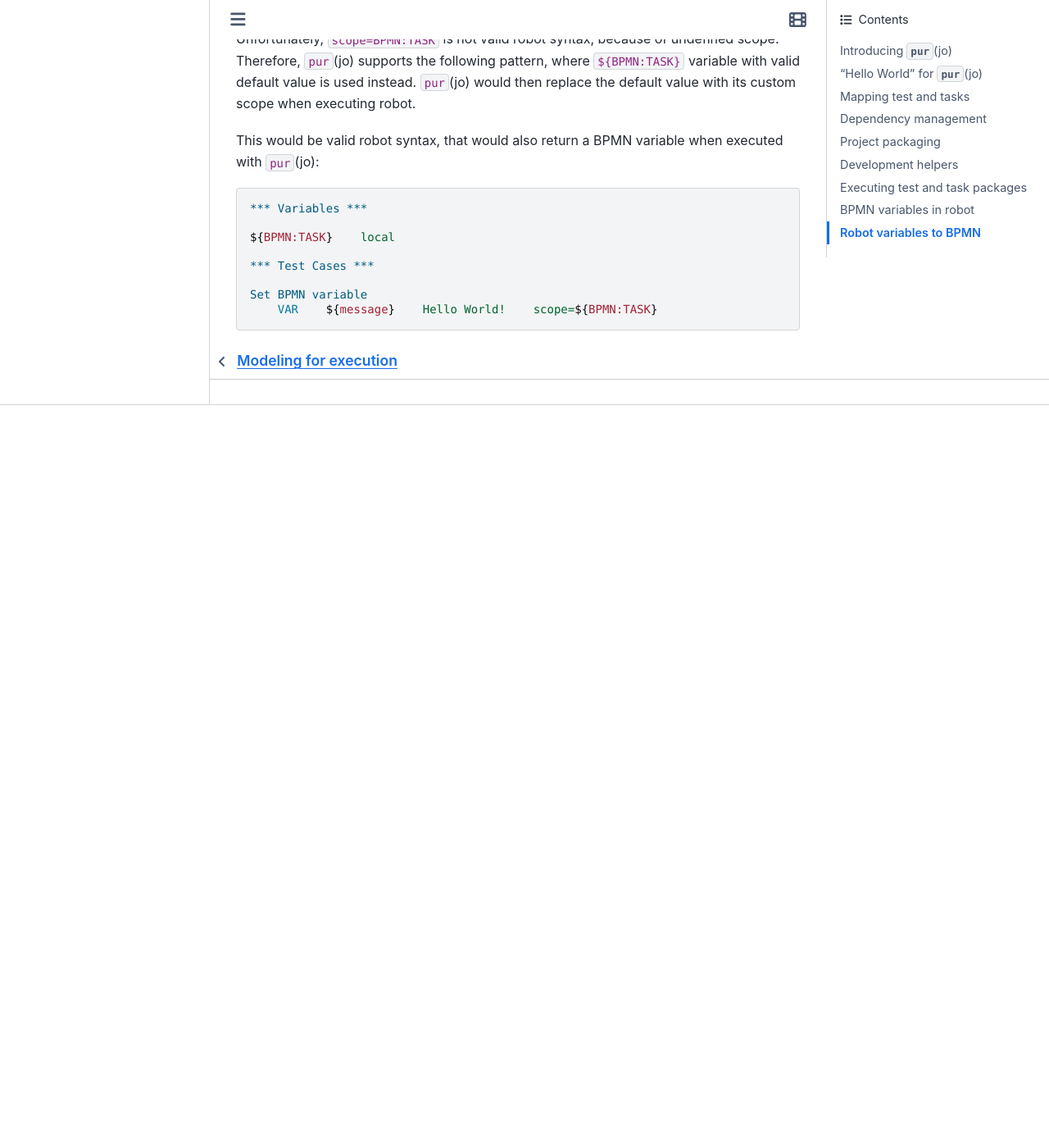
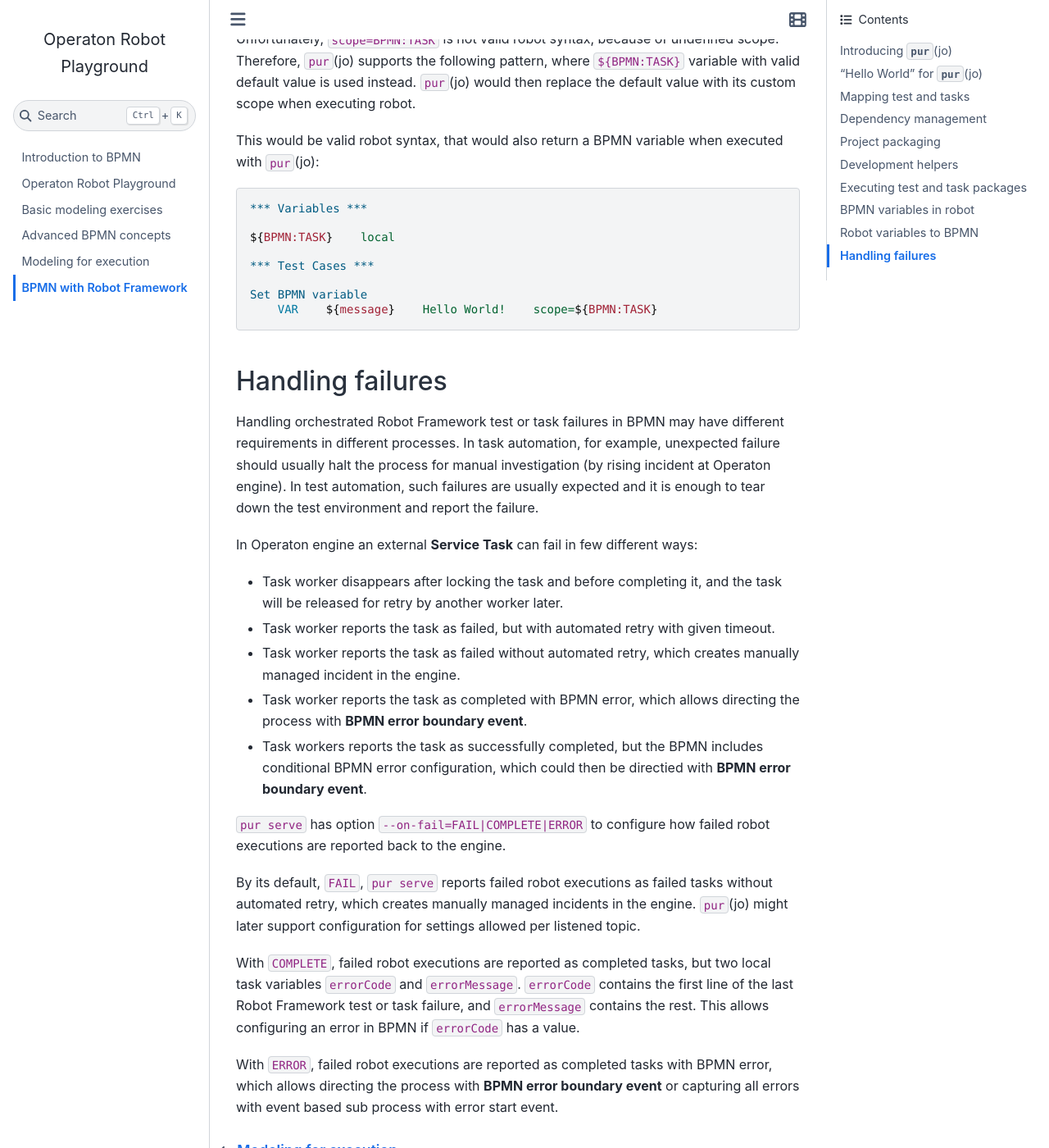
Before and after one commit to datakurre/operaton-robot-playground, a Sphinx documentation site: the page built from docs/purjo/index.md, in a window 1280 px wide and 1400 px high, scrolled down 5451 px. Shown: the whole window at 82% size. Built offline with Sphinx 7.4.7 and the Sphinx Book theme 1.1.4, drawn with Linux system fonts in a browser that asks for light colours; a script that is not in the unit is left out; before the commit the page ends 5945 px from its top, so only the background shows below that; some of the changed text lies outside the part shown.

Commit message:
Add Handling failures

````diff
--- a/docs/purjo/index.md
+++ b/docs/purjo/index.md
@@ -214,3 +214,28 @@
 Set BPMN variable
     VAR    ${message}    Hello World!    scope=${BPMN:TASK}
 ```
+
+
+## Handling failures
+
+Handling orchestrated Robot Framework test or task failures in BPMN may have different requirements in different processes. In task automation, for example, unexpected failure should usually halt the process for manual investigation (by rising incident at Operaton engine). In test automation, such failures are usually expected and it is enough to tear down the test environment and report the failure.
+
+In Operaton engine an external {BPMN}`../bpmn/service-task` **Service Task** can fail in few different ways:
+
+* Task worker disappears after locking the task and before completing it, and the task will be released for retry by another worker later.
+
+* Task worker reports the task as failed, but with automated retry with given timeout.
+
+* Task worker reports the task as failed without automated retry, which creates manually managed incident in the engine.
+
+* Task worker reports the task as completed with BPMN error, which allows directing the process with {BPMN}`../bpmn/bpmn-error-boundary-event` **BPMN error boundary event**.
+
+* Task workers reports the task as successfully completed, but the BPMN includes conditional BPMN error configuration, which could then be directied with {BPMN}`../bpmn/bpmn-error-boundary-event` **BPMN error boundary event**.
+
+`pur serve` has option `--on-fail=FAIL|COMPLETE|ERROR` to configure how failed robot executions are reported back to the engine.
+
+By its default, `FAIL`, `pur serve` reports failed robot executions as failed tasks without automated retry, which creates manually managed incidents in the engine. `pur`(jo) might later support configuration for settings allowed per listened topic.
+
+With `COMPLETE`, failed robot executions are reported as completed tasks, but two local task variables `errorCode` and `errorMessage`. `errorCode` contains the first line of the last Robot Framework test or task failure, and `errorMessage` contains the rest. This allows configuring an error in BPMN if `errorCode` has a value.
+
+With `ERROR`, failed robot executions are reported as completed tasks with BPMN error, which allows directing the process with {BPMN}`../bpmn/bpmn-error-boundary-event` **BPMN error boundary event** or capturing all errors with event based sub process with error start event.
--- a/requirements.txt
+++ b/requirements.txt
@@ -1,4 +1,4 @@
 black >= 25.1.0 , <26
-purjo >= 1.0.0a16
+purjo >= 1.0.0a17
 robotframework >= 7, <8
 robotframework-tidy >= 4.16.0, <5
````
Also changed, not shown: other parts of docs/purjo/index.md (+1 -1 lines), docs/index.md (+1 -1 lines), docs/operaton/index.md (+1 -1 lines).
